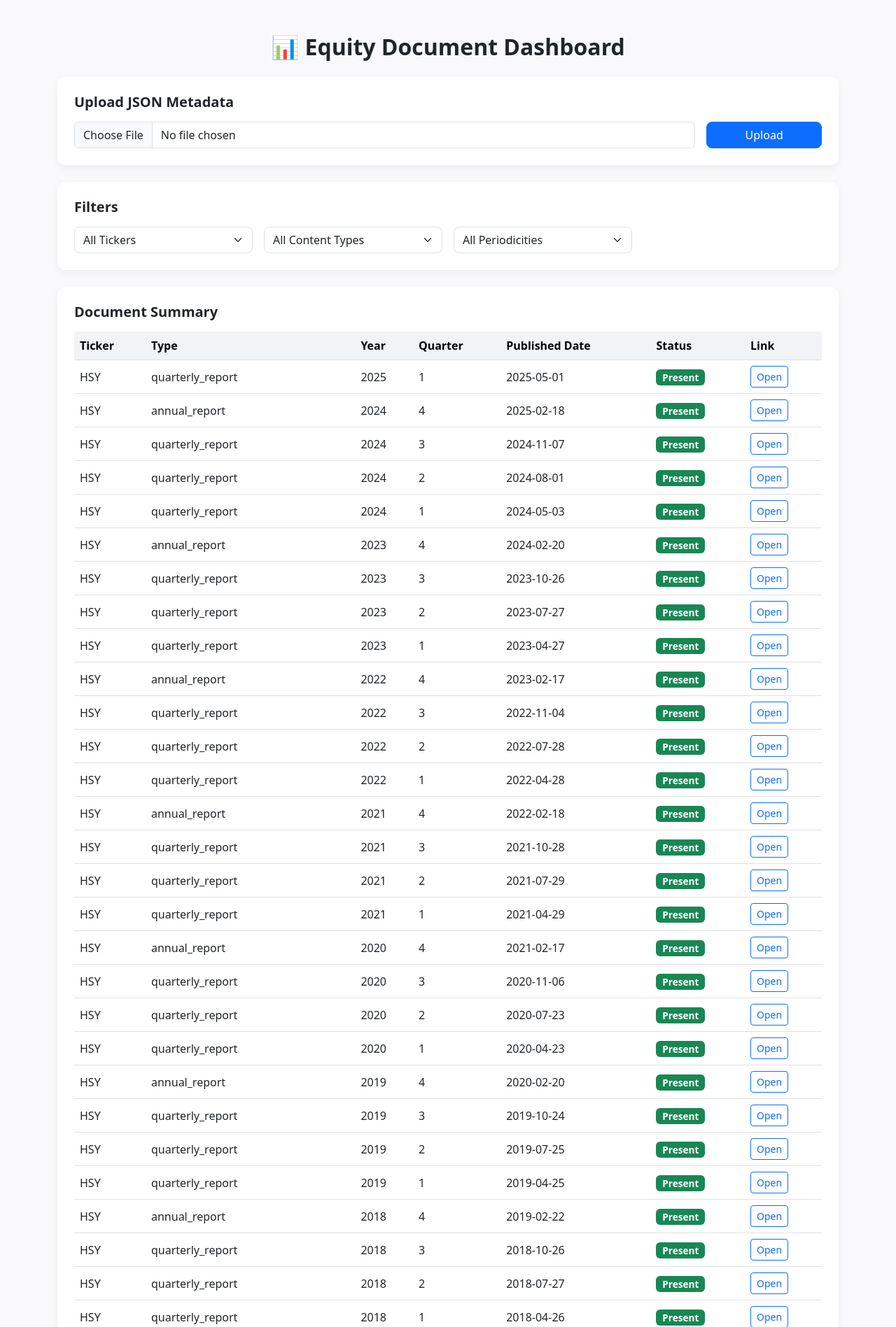
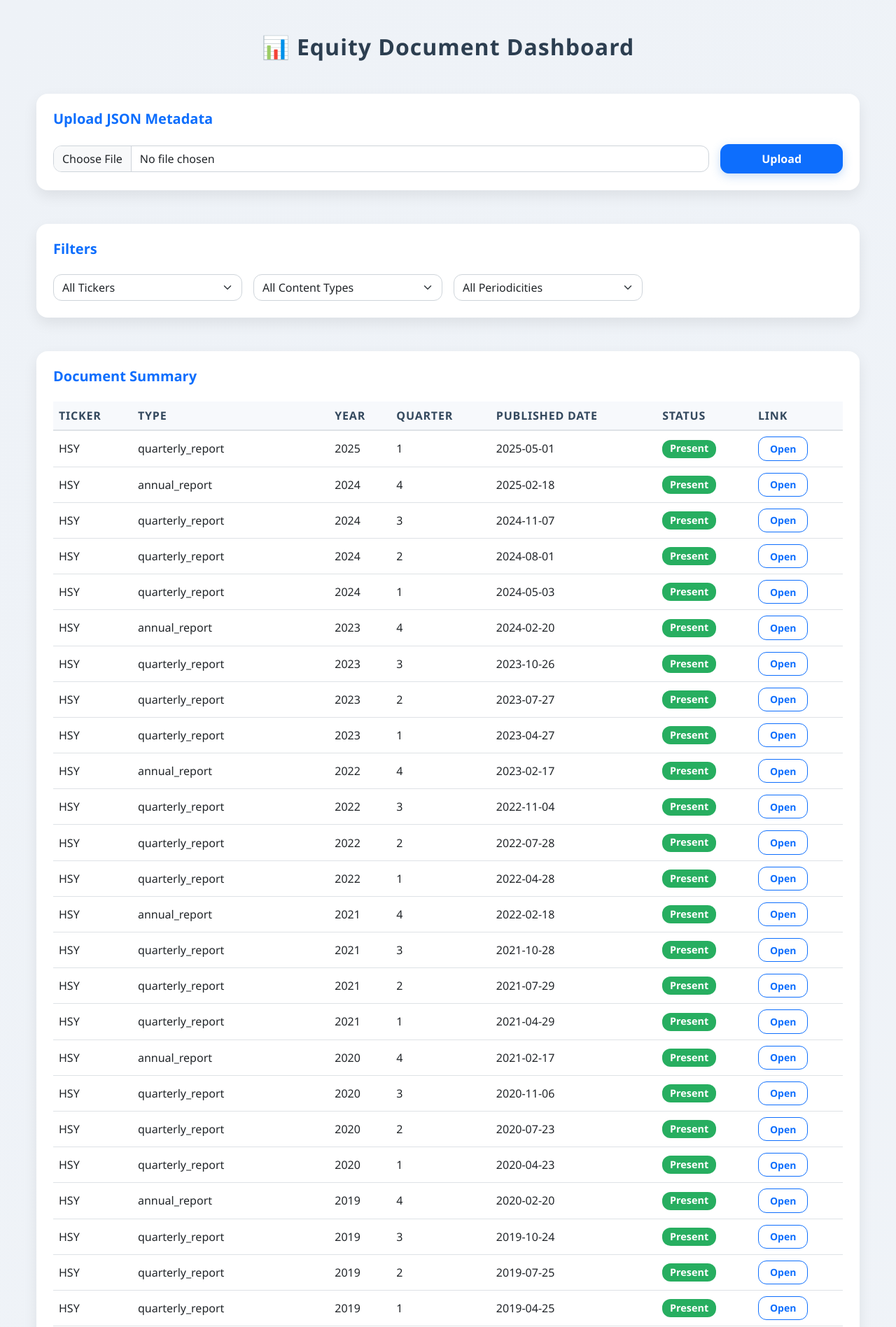
Before and after one commit to SyedHassanUlHaq/fin_dash, a Django app: page / in a window 1280 px wide. Shown: the top 1897 px of the page at 70% size. Run offline with Django 5.2, Linux system fonts and the light colour scheme; data comes from the database, SQL or seed files in the repository.

Commit message:
UI enhanced

```diff
--- a/templates/dashboard.html
+++ b/templates/dashboard.html
@@ -2,64 +2,145 @@
 <!DOCTYPE html>
 <html lang="en">
 <head>
-    <meta charset="UTF-8">
+    <meta charset="UTF-8" />
     <title>Equity Document Dashboard</title>
-    <link href="https://cdn.jsdelivr.net/npm/bootstrap@5.3.0/dist/css/bootstrap.min.css" rel="stylesheet">
-
+    <link href="https://cdn.jsdelivr.net/npm/bootstrap@5.3.0/dist/css/bootstrap.min.css" rel="stylesheet" />
     <style>
         body {
-            background-color: #f9f9fb;
+            background: linear-gradient(135deg, #eef2f7 0%, #f9fbfd 100%);
+            font-family: 'Segoe UI', Tahoma, Geneva, Verdana, sans-serif;
+            color: #333;
+            min-height: 100vh;
+        }
+
+        h2 {
+            letter-spacing: 1px;
+            color: #2c3e50;
         }
 
         .card {
             border: none;
-            border-radius: 12px;
-            box-shadow: 0 4px 12px rgba(0, 0, 0, 0.05);
+            border-radius: 16px;
+            box-shadow: 0 8px 20px rgba(0, 0, 0, 0.08);
+            transition: transform 0.15s ease-in-out;
+            background: #fff;
+        }
+
+        .card:hover {
+            transform: translateY(-4px);
+            box-shadow: 0 12px 30px rgba(0, 0, 0, 0.12);
         }
 
         .badge {
-            font-size: 0.85rem;
+            font-size: 0.9rem;
+            font-weight: 600;
+            padding: 0.4em 0.75em;
+            border-radius: 12px;
+        }
+
+        .badge.bg-danger {
+            background-color: #e74c3c !important;
+        }
+
+        .badge.bg-success {
+            background-color: #27ae60 !important;
         }
 
         .table thead th {
-            background-color: #f1f3f5;
+            background-color: #f7f9fc;
+            color: #34495e;
+            font-weight: 700;
+            border-bottom: 2px solid #dee2e6;
+            text-transform: uppercase;
+            letter-spacing: 0.05em;
+        }
+
+        .table tbody tr:hover {
+            background-color: #f0f8ff;
+            cursor: pointer;
+            transition: background-color 0.3s ease;
         }
 
         .filter-select {
-            border-radius: 8px;
+            border-radius: 12px;
+            padding: 0.375rem 0.75rem;
+            font-weight: 500;
+            border: 1.5px solid #ced4da;
+            transition: border-color 0.3s ease;
+        }
+
+        .filter-select:focus {
+            border-color: #4a90e2;
+            box-shadow: 0 0 8px rgba(74, 144, 226, 0.3);
+            outline: none;
         }
 
         .btn-primary {
-            border-radius: 8px;
+            border-radius: 12px;
+            font-weight: 600;
+            padding: 0.5rem 1.25rem;
+            box-shadow: 0 4px 14px rgba(74, 144, 226, 0.3);
+            transition: background-color 0.3s ease, box-shadow 0.3s ease;
+        }
+
+        .btn-primary:hover,
+        .btn-primary:focus {
+            background-color: #357ABD;
+            box-shadow: 0 6px 20px rgba(53, 122, 189, 0.5);
+        }
+
+        .btn-outline-primary {
+            border-radius: 12px;
+            font-weight: 600;
+            padding: 0.35rem 1rem;
+            transition: background-color 0.3s ease, color 0.3s ease;
+        }
+
+        .btn-outline-primary:hover {
+            background-color: #4a90e2;
+            color: #fff;
+        }
+
+        .container.py-5 {
+            max-width: 1200px;
+        }
+
+        /* Responsive tweaks */
+        @media (max-width: 768px) {
+            .filter-select {
+                margin-bottom: 1rem;
+            }
+            .row.g-3 > [class*='col-md-3'] {
+                flex: 0 0 100%;
+                max-width: 100%;
+            }
         }
     </style>
 </head>
 <body>
     <div class="container py-5">
-        <h2 class="mb-4 text-center fw-bold">📊 Equity Document Dashboard</h2>
+        <h2 class="mb-5 text-center fw-bold">📊 Equity Document Dashboard</h2>
 
         <!-- Upload JSON Card -->
-        <div class="card mb-4 p-4">
-            <h5 class="mb-3 fw-semibold">Upload JSON Metadata</h5>
-            <form action="{% url 'upload_json' %}" method="post" enctype="multipart/form-data">
+        <div class="card mb-5 p-4">
+            <h5 class="mb-4 fw-semibold text-primary">Upload JSON Metadata</h5>
+            <form action="{% url 'upload_json' %}" method="post" enctype="multipart/form-data" class="row g-3 align-items-center">
                 {% csrf_token %}
-                <div class="row g-3 align-items-center">
-                    <div class="col-md-10">
-                        <input type="file" name="json_file" class="form-control" accept=".json" required>
-                    </div>
-                    <div class="col-md-2">
-                        <button class="btn btn-primary w-100" type="submit">Upload</button>
-                    </div>
+                <div class="col-md-10">
+                    <input type="file" name="json_file" class="form-control filter-select" accept=".json" required />
+                </div>
+                <div class="col-md-2 d-grid">
+                    <button class="btn btn-primary" type="submit">Upload</button>
                 </div>
             </form>
         </div>
 
         <!-- Filters -->
-        <div class="card mb-4 p-4">
-            <h5 class="mb-3 fw-semibold">Filters</h5>
+        <div class="card mb-5 p-4">
+            <h5 class="mb-4 fw-semibold text-primary">Filters</h5>
             <div class="row g-3">
                 <div class="col-md-3">
-                    <select id="tickerFilter" class="form-select filter-select">
+                    <select id="tickerFilter" class="form-select filter-select" aria-label="Filter by ticker">
                         <option value="">All Tickers</option>
                         {% for ticker in tickers %}
                             <option value="{{ ticker }}">{{ ticker }}</option>
@@ -67,7 +148,7 @@
                     </select>
                 </div>
                 <div class="col-md-3">
-                    <select id="typeFilter" class="form-select filter-select">
+                    <select id="typeFilter" class="form-select filter-select" aria-label="Filter by content type">
                         <option value="">All Content Types</option>
                         {% for t in content_types %}
                             <option value="{{ t }}">{{ t }}</option>
@@ -75,7 +156,7 @@
                     </select>
                 </div>
                 <div class="col-md-3">
-                    <select id="periodicityFilter" class="form-select filter-select">
+                    <select id="periodicityFilter" class="form-select filter-select" aria-label="Filter by periodicity">
                         <option value="">All Periodicities</option>
                         <option value="periodic">Periodic</option>
                         <option value="non-periodic">Non-Periodic</option>
@@ -86,9 +167,9 @@
 
         <!-- Table Card -->
         <div class="card p-4">
-            <h5 class="mb-3 fw-semibold">Document Summary</h5>
+            <h5 class="mb-4 fw-semibold text-primary">Document Summary</h5>
             <div class="table-responsive">
-                <table class="table table-hover align-middle" id="documentTable">
+                <table class="table table-hover align-middle" id="documentTable" role="grid" aria-describedby="Document Summary Table">
                     <thead class="table-light">
                         <tr>
                             <th scope="col">Ticker</th>
@@ -117,7 +198,7 @@
                             </td>
                             <td>
                                 {% if doc.r2_url %}
-                                    <a href="{{ doc.r2_url }}" class="btn btn-sm btn-outline-primary" target="_blank">Open</a>
+                                    <a href="{{ doc.r2_url }}" class="btn btn-sm btn-outline-primary" target="_blank" rel="noopener noreferrer">Open</a>
                                 {% else %}
                                     <span class="text-muted">N/A</span>
                                 {% endif %}
@@ -134,30 +215,31 @@
         </div>
     </div>
 
-    <!-- Optional: Filtering script -->
+    <!-- Filtering script -->
     <script>
         const filters = {
             ticker: document.getElementById('tickerFilter'),
             type: document.getElementById('typeFilter'),
             periodicity: document.getElementById('periodicityFilter'),
-            table: document.getElementById('documentTable').getElementsByTagName('tbody')[0]
+            tableBody: document.getElementById('documentTable').querySelector('tbody')
         };
 
         function applyFilters() {
-            const rows = filters.table.getElementsByTagName('tr');
+            const rows = filters.tableBody.querySelectorAll('tr');
             const ticker = filters.ticker.value.toLowerCase();
             const type = filters.type.value.toLowerCase();
             const periodicity = filters.periodicity.value.toLowerCase();
 
-            for (let row of rows) {
-                const cells = row.getElementsByTagName('td');
-                const show = (
-                    (!ticker || cells[0].textContent.toLowerCase().includes(ticker)) &&
-                    (!type || cells[1].textContent.toLowerCase().includes(type)) &&
-                    (!periodicity || (periodicity === "periodic") === !cells[5].textContent.toLowerCase().includes("missing"))
-                );
-                row.style.display = show ? '' : 'none';
-            }
+            rows.forEach(row => {
+                const cells = row.querySelectorAll('td');
+                if(cells.length === 0) return; // Skip empty rows message
+
+                const tickerMatch = !ticker || cells[0].textContent.toLowerCase().includes(ticker);
+                const typeMatch = !type || cells[1].textContent.toLowerCase().includes(type);
+                const periodicMatch = !periodicity || (periodicity === "periodic") === !cells[5].textContent.toLowerCase().includes("missing");
+
+                row.style.display = (tickerMatch && typeMatch && periodicMatch) ? '' : 'none';
+            });
         }
 
         filters.ticker.addEventListener('change', applyFilters);
```
